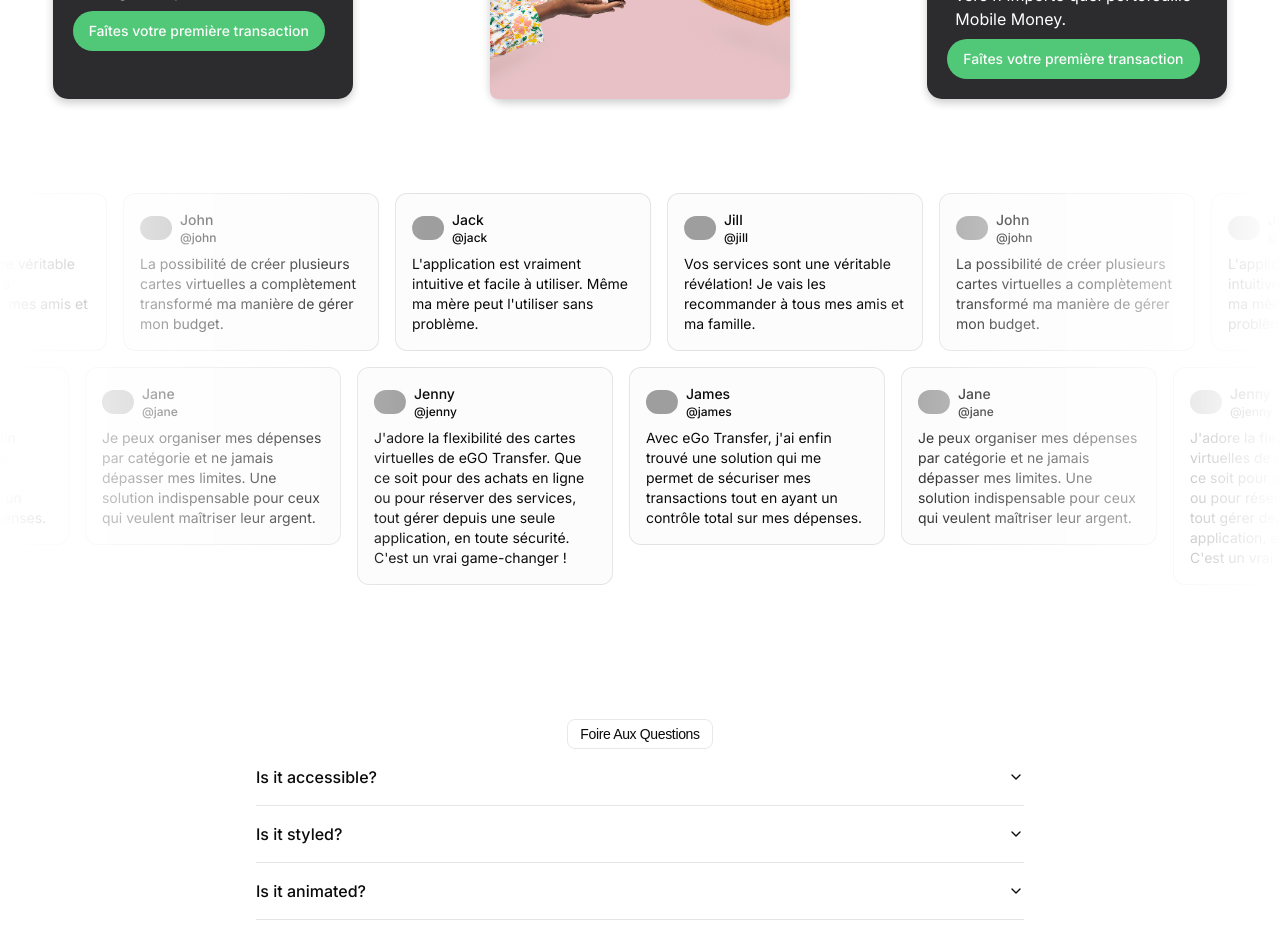
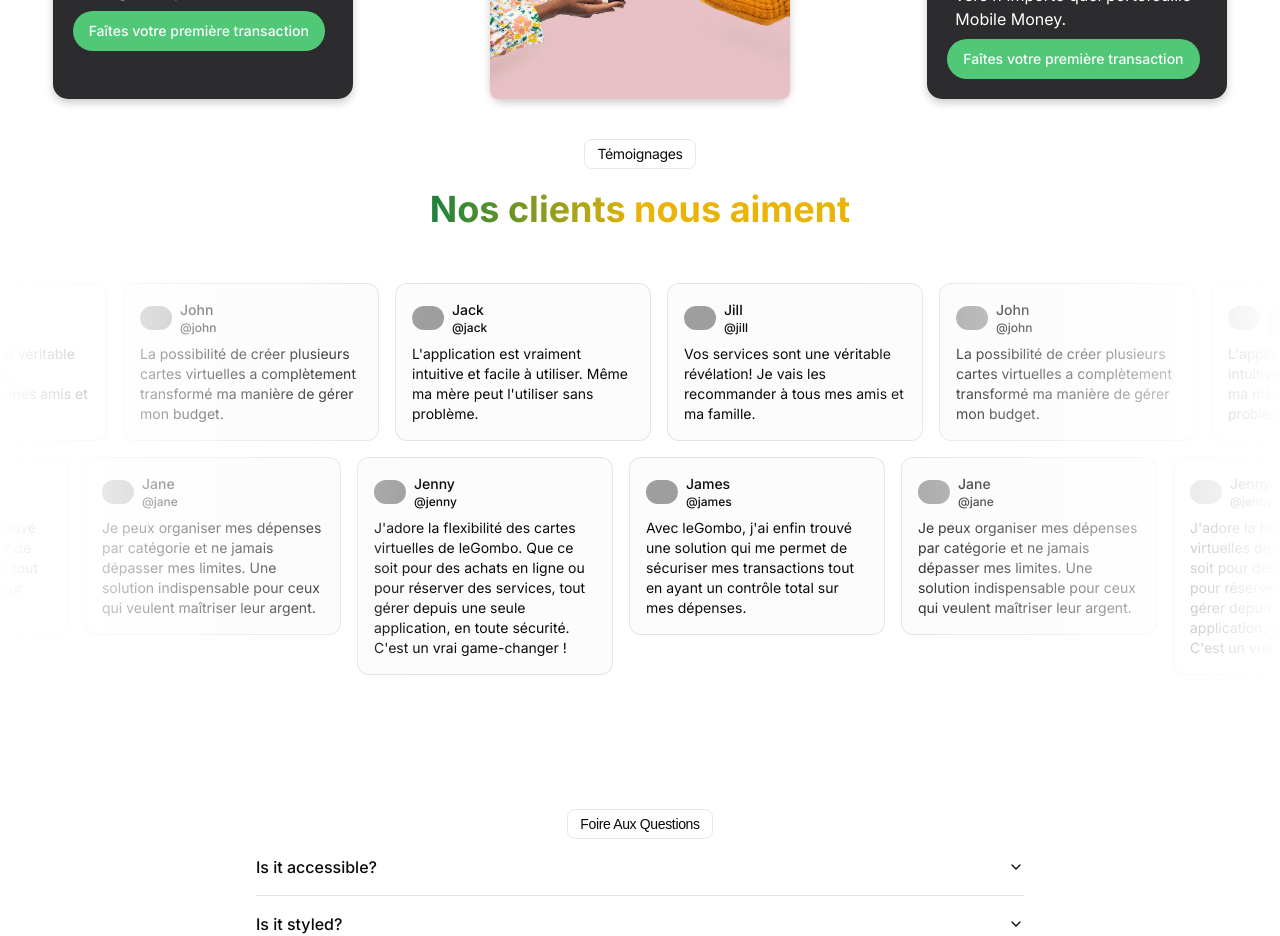
Before and after one commit to Jahlive032/leGombo, a Next.js app: page / in a window 1280 px wide. Shown: the part 2260-3196 px from the top of the page. Built offline with nearby package versions, Linux system fonts and the light colour scheme; grey boxes are pictures that could not be loaded.

Commit message:
ajoût de texte

```diff
--- a/app/(home)/components/Testimonials.tsx
+++ b/app/(home)/components/Testimonials.tsx
@@ -31,13 +31,13 @@ const reviews = [
   {
     name: "Jenny",
     username: "@jenny",
-    body: "J'adore la flexibilité des cartes virtuelles de eGO Transfer. Que ce soit pour des achats en ligne ou pour réserver des services, tout gérer depuis une seule application, en toute sécurité. C'est un vrai game-changer !",
+    body: "J'adore la flexibilité des cartes virtuelles de leGombo. Que ce soit pour des achats en ligne ou pour réserver des services, tout gérer depuis une seule application, en toute sécurité. C'est un vrai game-changer !",
     img: "https://avatar.vercel.sh/jenny",
   },
   {
     name: "James",
     username: "@james",
-    body: "Avec eGo Transfer, j'ai enfin trouvé une solution qui me permet de sécuriser mes transactions tout en ayant un contrôle total sur mes dépenses.",
+    body: "Avec leGombo, j'ai enfin trouvé une solution qui me permet de sécuriser mes transactions tout en ayant un contrôle total sur mes dépenses.",
     img: "https://avatar.vercel.sh/james",
   },
 ];
@@ -87,7 +87,12 @@ const ReviewCard = ({
 export function Testimonials() {
   return (
     <section>
-
+      <div className="section-heading">
+          <div className="flex justify-center">
+            <div className="tag">Témoignages</div>
+          </div>
+          <h2 className="text-center text-4xl font-bold mt-5 bg-clip-text text-transparent bg-gradient-to-r from-green-700 from-10% to-yellow-500 to-50%">Nos clients nous aiment</h2>
+        </div>
         <div className="relative flex h-[500px] w-full flex-col items-center justify-center overflow-hidden rounded-lg bg-background">
             <Marquee pauseOnHover className="[--duration:20s]">
                 {firstRow.map((review) => (
```
